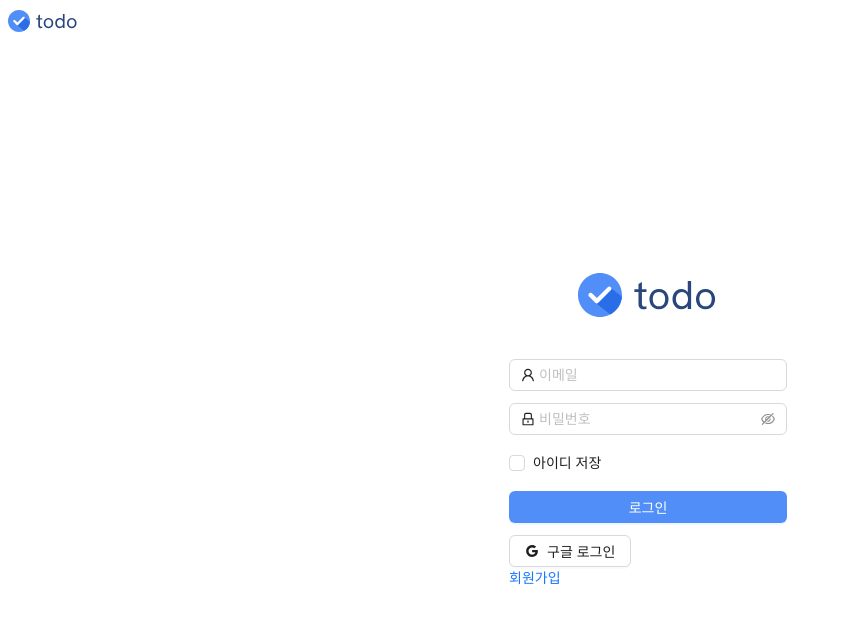
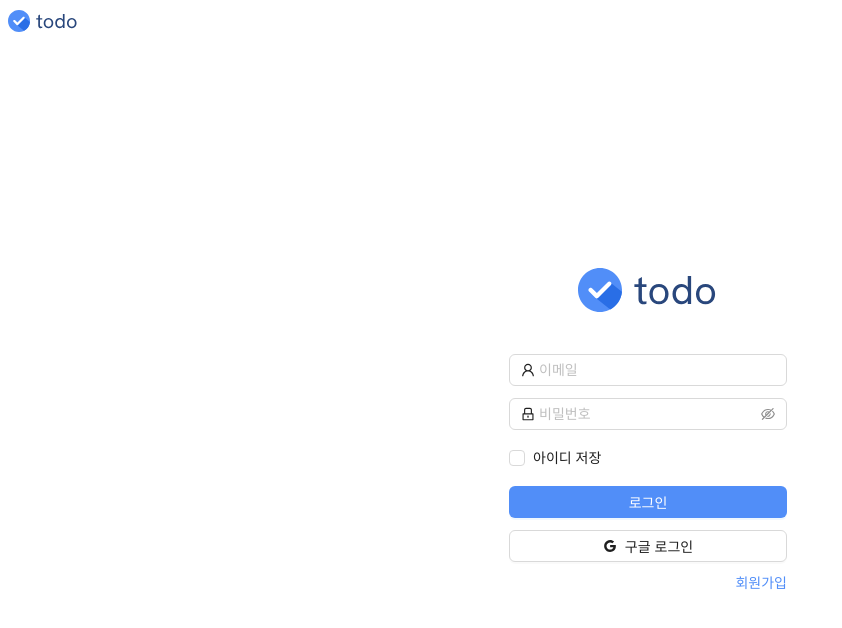
Before and after one commit to yurimeeee/todolist, a React (Create React App) app: page / in a window 1280 px wide. Shown: the top 628 px of the page, without its empty margins (0-842 px from the left). Built offline with nearby package versions, Linux system fonts and the light colour scheme.

Commit message:
[FEAT] 버튼 너비 수정

```diff
--- a/src/components/layout/Header.tsx
+++ b/src/components/layout/Header.tsx
@@ -20,7 +20,7 @@ const Header = () => {
       <ToDoAllSVG />
       {userInfo && (
         <Flex gap={8} align="center">
-          {userInfo.email}{' '}
+          {/* {userInfo.email}{' '} */}
           <Button
             type="primary"
             ghost
--- a/src/pages/Login.tsx
+++ b/src/pages/Login.tsx
@@ -8,6 +8,7 @@ import { supabase } from '@api/supabaseClient';
 import { userInfoStore } from '@store/store';
 import { useCookies } from 'react-cookie';
 import ToDoAllSVG from '@assets/img/ToDoAllSVG';
+import { useNavigate } from 'react-router-dom';
 
 type FieldType = {
   userId?: string;
@@ -16,6 +17,7 @@ type FieldType = {
 };
 
 function Login() {
+  const navigate = useNavigate();
   const { userInfo, setUserInfo } = userInfoStore();
   const [cookies, setCookie, removeCookie] = useCookies(['idSave']);
   const [idSaveCheck, setIdSaveCheck] = useState(false);
@@ -144,6 +146,7 @@ function Login() {
         </Form.Item>
         <Form.Item>
           <Button
+            block
             type="default"
             icon={<GoogleOutlined />}
             onClick={handleSignInWithGoogle}
@@ -159,9 +162,10 @@ function Login() {
           >
             Kakao Login
           </Button> */}
-          <div>
-            <a href="">회원가입</a>
-          </div>
+          <JoinBtn onClick={() => navigate('/join')}>
+            회원가입
+            {/* <a href="">회원가입</a> */}
+          </JoinBtn>
         </Form.Item>
       </Form>
 
@@ -244,3 +248,9 @@ const Logo = styled.div`
     height: 56px;
   }
 `;
+const JoinBtn = styled.div`
+  margin-top: 10px;
+  text-align: right;
+  color: #518ef8;
+  cursor: pointer;
+`;
--- a/src/pages/Signup.tsx
+++ b/src/pages/Signup.tsx
@@ -114,13 +114,13 @@ function Signup() {
       const { data: signUpData, error: signUpError } = await supabase.auth.signUp({
         email: values.email,
         password: values.password,
-        options: {
-          data: {
-            email: values.email,
-            user_name: values.user_name,
-            avatar_url: null,
-          },
-        },
+        // options: {
+        //   data: {
+        //     email: values.email,
+        //     user_name: values.user_name,
+        //     avatar_url: null,
+        //   },
+        // },
       });
 
       if (signUpError) {
@@ -245,7 +245,7 @@ function Signup() {
 
         {/* <Form.Item wrapperCol={{ offset: 8, span: 16 }}> */}
         <Form.Item>
-          <Button type="primary" htmlType="submit">
+          <Button type="primary" htmlType="submit" block>
             가입하기
           </Button>
         </Form.Item>
```
